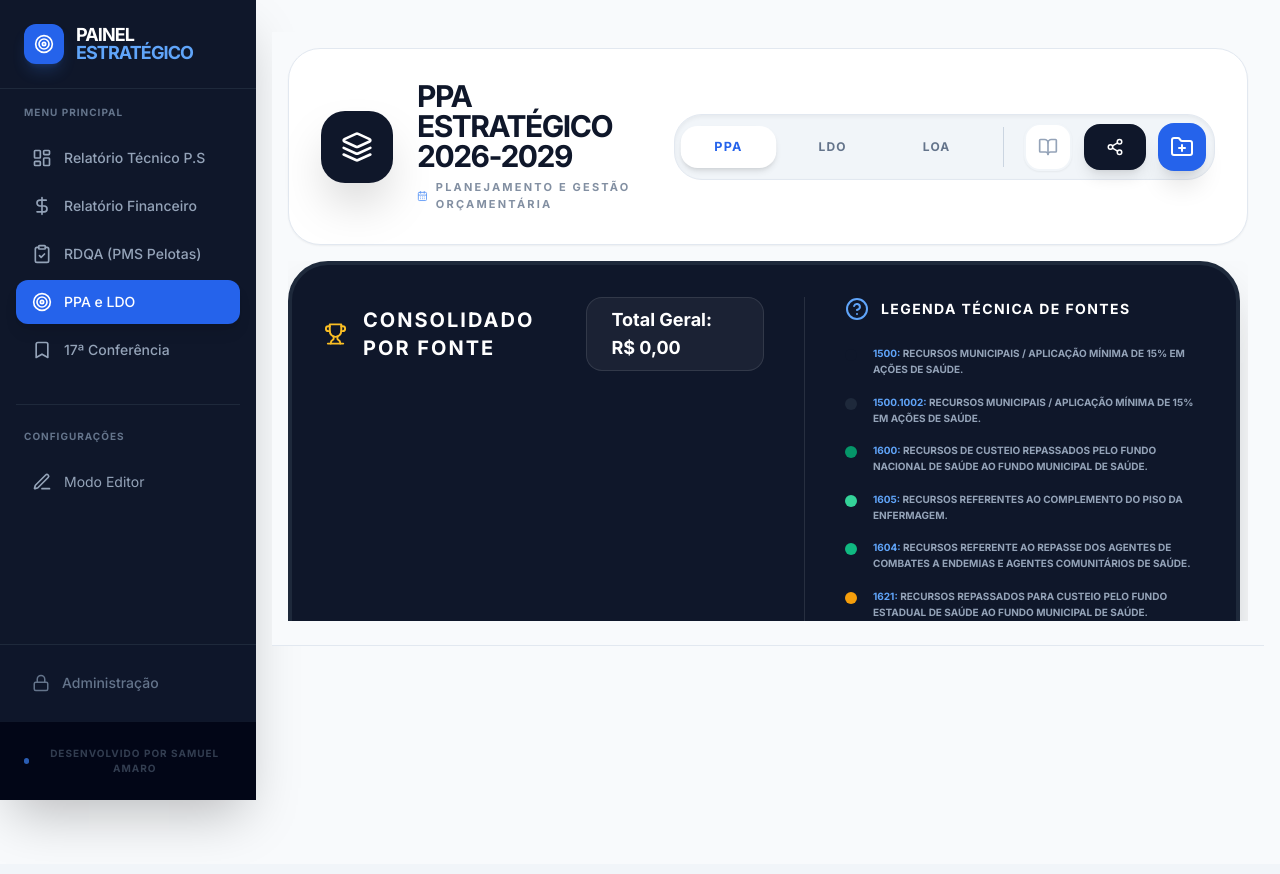
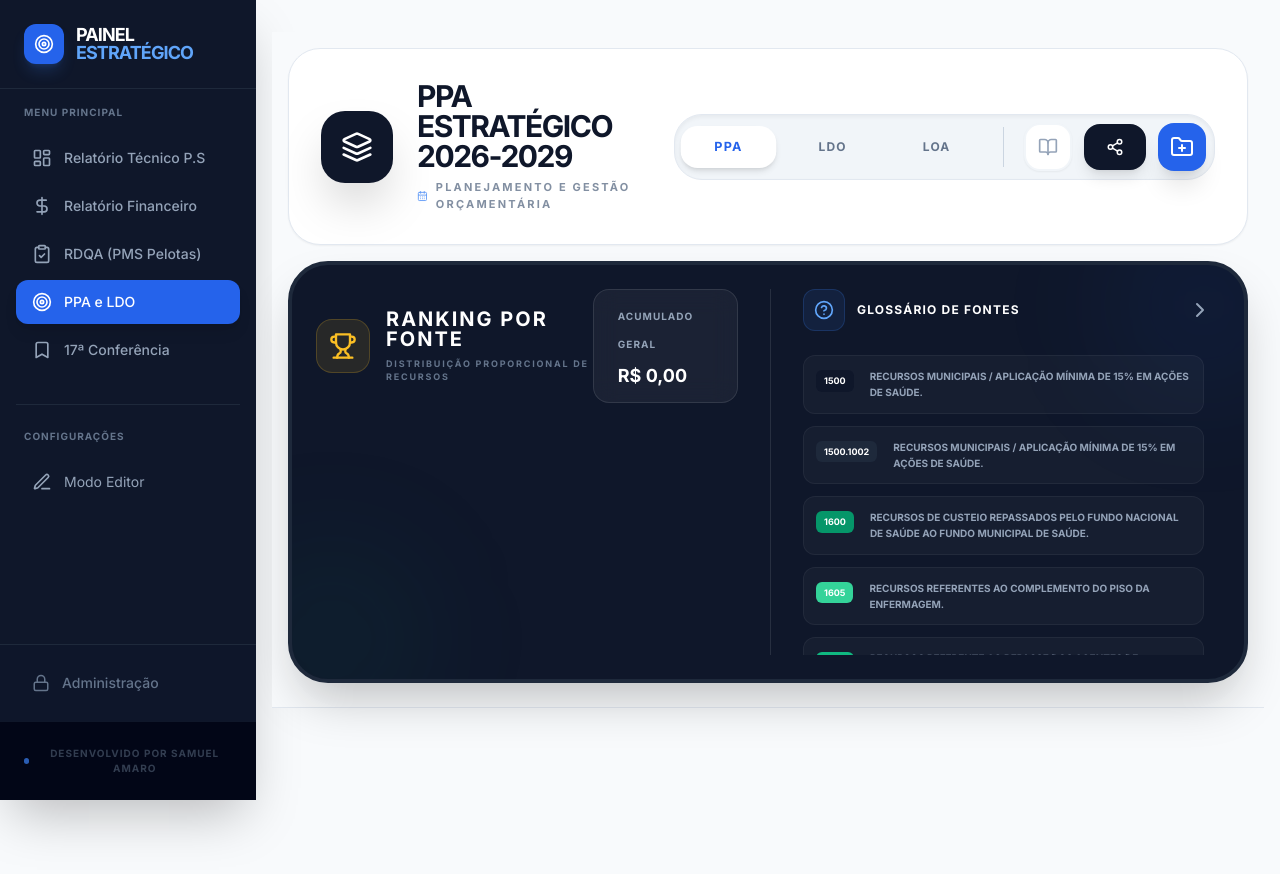
Before and after one commit to cmspelotas1060-cyber/Painel-estrat-gico-Pronto-Socorro-1, a React (Vite) app: page /#/ppa in a window 1280 px wide. Shown: the top 874 px of the page. Built offline with nearby package versions, Linux system fonts and the light colour scheme.

Commit message:
feat(PPA): Add filter icon and improve type safety
Introduces the 'Filter' icon from lucide-react and explicitly types the reduce callback in `totalAction` to enhance type safety.

```diff
--- a/pages/PPA.tsx
+++ b/pages/PPA.tsx
@@ -3,12 +3,12 @@ import React, { useState, useEffect, useMemo } from 'react';
 import {
   Target, X, Trash2, Edit3, FolderPlus,
   Coins, Layers, TrendingUp, Info, Lock, Save, PieChart, CirclePlus as PlusCircle,
-  ChevronRight, Book, ArrowRight, ChevronDown, ChevronUp, Eye, GripVertical,
+  ChevronRight, ChevronLeft, Book, ArrowRight, ChevronDown, ChevronUp, Eye, GripVertical,
   FileText, CalendarDays, HelpCircle, BookOpen, ListTree, Award, TrendingDown,
   Sigma, BadgeDollarSign, Briefcase, Plus, Check, SquarePlus as PlusSquare, CircleAlert, ReceiptText,
   Search, LayoutList, Share2, Loader2, CheckCircle, Download, ClipboardList, Wallet,
   HelpCircle as HelpIcon, Scale, Landmark, ListChecks, ChevronFirst, ChevronLast, Trophy,
-  Activity, BarChart3, CreditCard, Sparkles
+  Activity, BarChart3, CreditCard, Sparkles, Filter, List
 } from 'lucide-react';
 import { EditableText } from '../components/EditableText';
 import { DynamicNotes } from '../components/DynamicNotes';
@@ -147,7 +147,6 @@ const ActionCard = ({ item, groupKey, index, viewMode, selectedYear, defaultExpa
     return summary;
   }, [item, selectedYear]);
 
-  // Fix: Explicitly type reduce callback to avoid unknown types
   const totalAction = (Object.values(sourceData) as number[]).reduce((a: number, b: number) => a + b, 0);
 
   return (
@@ -168,7 +167,6 @@ const ActionCard = ({ item, groupKey, index, viewMode, selectedYear, defaultExpa
                   {Object.entries(sourceData).map(([source, val]) => (
                     <div
                       key={source}
-                      // Fix: Explicitly cast val to number for arithmetic operations
                       style={{ width: `${((val as number) / totalAction) * 100}%` }}
                       className={sourceStyles[source] || 'bg-slate-400'}
                       title={`${source}: R$ ${(val as number).toLocaleString('pt-BR')}`}
@@ -208,7 +206,6 @@ const ActionCard = ({ item, groupKey, index, viewMode, selectedYear, defaultExpa
         <div className={`grid gap-8 ${isLOA ? 'grid-cols-1' : 'grid-cols-1 sm:grid-cols-2 lg:grid-cols-4'}`}>
           {years.map(year => {
             const yearFunding = (item.yearlyFunding && item.yearlyFunding[year]) || {};
-            // Fix: Explicitly type reduce callback
             let total = (Object.values(yearFunding) as any[]).reduce((acc: number, val: any) => acc + parseCurrency(val), 0);
             const detailedTotal = (item.detailedBudget || []).reduce((acc: number, b: any) => acc + parseCurrency(b.value), 0);
             if (total === 0) total = detailedTotal;
@@ -300,6 +297,7 @@ const PPA = () => {
   const [newBudgetEntry, setNewBudgetEntry] = useState({ nature: '', source: '', value: '' });
   const [showInfo, setShowInfo] = useState(true);
   const [showGlossary, setShowGlossary] = useState(false);
+  const [isLegendRecessed, setIsLegendRecessed] = useState(false);
 
   useEffect(() => {
     const saved = localStorage.getItem('ps_ppa_full_data_v2');
@@ -337,7 +335,6 @@ const PPA = () => {
         const yearData = (item.yearlyFunding && item.yearlyFunding[yr]) || {};
         Object.entries(yearData).forEach(([source, val]) => {
           const amount = parseCurrency(val);
-          // Fix: Ensure totals[source] is treated as number
           if (amount > 0) totals[source] = ((totals[source] as number) || 0) + amount;
         });
 
@@ -345,7 +342,6 @@ const PPA = () => {
           item.detailedBudget.forEach((b: any) => {
             const code = b.source.split(' – ')[0].split(' - ')[0].trim();
             const amount = parseCurrency(b.value);
-            // Fix: Ensure totals[code] is treated as number
             if (amount > 0) totals[code] = ((totals[code] as number) || 0) + amount;
           });
         }
@@ -355,10 +351,8 @@ const PPA = () => {
     return Object.entries(totals).sort(([, a], [, b]) => (b as number) - (a as number)).map(([source, total]) => ({ source, total: total as number }));
   }, [indicators, viewMode, selectedYear]);
 
-  // Fix: Explicitly type reduce callback
   const totalGeralRanking = useMemo(() => (sourceRankings as { total: number }[]).reduce((acc: number, curr: { total: number }) => acc + curr.total, 0), [sourceRankings]);
 
-  // Fix: Correct function signature to handle React events
   const handleSaveAction = (...args: any[]) => {
     if (adminPassword !== 'Conselho@2026') {
       setError("Senha incorreta.");
@@ -402,17 +396,14 @@ const PPA = () => {
       let actTotal = 0; const actSources: Record<string, number> = {};
       actions.forEach((item: any) => {
         const yearFunding = item.yearlyFunding?.[selectedYear] || {};
-        // Fix: Explicitly type reduce callback
         let itemTotal = (Object.values(yearFunding) as any[]).reduce((acc: number, val: any) => acc + parseCurrency(val), 0);
         const detailedTotal = (item.detailedBudget || []).reduce((acc: number, b: any) => acc + parseCurrency(b.value), 0);
         if (itemTotal === 0) itemTotal = (detailedTotal as number);
         Object.entries(yearFunding).forEach(([source, amount]: any) => {
-           // Fix: Explicitly cast actSources[source] as number
            actSources[source] = ((actSources[source] as number) || 0) + parseCurrency(amount);
         });
         (item.detailedBudget || []).forEach((b: any) => {
            const code = b.source.split(' – ')[0].split(' - ')[0].trim();
-           // Fix: Explicitly cast actSources[code] as number
            actSources[code] = ((actSources[code] as number) || 0) + parseCurrency(b.value);
         });
         actTotal += (itemTotal as number);
@@ -422,7 +413,6 @@ const PPA = () => {
     return summary;
   }, [loaGroups, selectedYear]);
 
-  // Fix: Correct function signature to handle React events
   const handleShare = async (...args: any[]) => {
     setIsSharing(true);
     try {
@@ -507,45 +497,92 @@ const PPA = () => {
           </div>
         )}
 
-        {/* RANKING PANEL & LEGENDA DE FONTES */}
+        {/* RANKING PANEL & LEGENDA DE FONTES REESTILIZADA */}
         {showInfo && (
-          <div className="space-y-4 animate-slide-down print:hidden max-h-[45vh] overflow-y-auto pr-2 custom-scrollbar mt-2">
-            <div className="bg-slate-900 p-8 rounded-[40px] shadow-2xl border-4 border-slate-800">
-               <div className="flex flex-col lg:flex-row gap-10">
+          <div className="space-y-4 animate-slide-down print:hidden mt-2 relative">
+            <div className="bg-slate-900 p-6 rounded-[40px] shadow-2xl border-4 border-slate-800 overflow-hidden relative">
+
+               {/* Decoração de fundo moderna */}
+               <div className="absolute -top-10 -right-10 w-40 h-40 bg-blue-600/10 rounded-full blur-3xl"></div>
+               <div className="absolute -bottom-10 -left-10 w-40 h-40 bg-emerald-600/10 rounded-full blur-3xl"></div>
+
+               <div className="flex flex-col lg:flex-row gap-8 relative z-10">
                   <div className="flex-1">
                     <div className="flex items-center justify-between mb-8">
                        <div className="flex items-center gap-4">
-                         <Trophy size={32} className="text-amber-400" />
-                         <h2 className="text-xl font-black uppercase tracking-widest text-white">Consolidado por Fonte</h2>
+                         <div className="p-3 bg-amber-400/10 rounded-2xl border border-amber-400/20">
+                            <Trophy size={28} className="text-amber-400" />
                          </div>
-                       <div className="text-white font-black text-lg bg-white/5 px-6 py-2 rounded-2xl border border-white/10">Total Geral: R$ {totalGeralRanking.toLocaleString('pt-BR', { minimumFractionDigits: 2 })}</div>
+                         <div>
+                            <h2 className="text-xl font-black uppercase tracking-widest text-white leading-none">Ranking por Fonte</h2>
+                            <p className="text-[9px] font-black text-slate-500 uppercase tracking-[0.2em] mt-2">Distribuição Proporcional de Recursos</p>
                          </div>
-                    <div className="grid grid-cols-1 sm:grid-cols-2 gap-4">
+                       </div>
+                       <div className="text-white font-black text-lg bg-white/5 px-6 py-3 rounded-2xl border border-white/10 backdrop-blur-md">
+                          <span className="text-[10px] text-slate-400 block mb-1 uppercase tracking-widest">Acumulado Geral</span>
+                          R$ {totalGeralRanking.toLocaleString('pt-BR', { minimumFractionDigits: 2 })}
+                       </div>
+                    </div>
+
+                    <div className="grid grid-cols-1 sm:grid-cols-2 xl:grid-cols-3 gap-3">
                        {sourceRankings.map((item, idx) => (
-                         <div key={item.source} className="bg-slate-800/50 p-5 rounded-3xl border border-slate-700/50 flex items-center justify-between hover:bg-slate-800 transition-colors">
-                           <span className={`px-3 py-1 rounded-lg text-[11px] font-black uppercase ${sourceStyles[item.source] || 'bg-slate-600 text-white'}`}>{item.source}</span>
-                           <span className="text-amber-400 font-black text-lg tabular-nums">R$ {item.total.toLocaleString('pt-BR', { minimumFractionDigits: 2 })}</span>
+                         <div key={item.source} className="bg-white/5 p-4 rounded-2xl border border-white/5 flex items-center justify-between hover:bg-white/10 hover:border-white/10 transition-all group">
+                           <div className="flex items-center gap-3">
+                             <div className={`w-2 h-8 rounded-full ${sourceStyles[item.source] || 'bg-slate-600'}`}></div>
+                             <span className="text-[11px] font-black text-slate-300 uppercase">{item.source}</span>
+                           </div>
+                           <span className="text-amber-400 font-black text-sm tabular-nums group-hover:scale-105 transition-transform">R$ {item.total.toLocaleString('pt-BR')}</span>
                          </div>
                        ))}
                     </div>
                   </div>
 
-                  <div className="w-full lg:w-[400px] border-t lg:border-t-0 lg:border-l border-white/10 pt-8 lg:pt-0 lg:pl-10">
-                    <div className="flex items-center gap-3 mb-6">
-                      <HelpIcon size={24} className="text-blue-400" />
-                      <h3 className="text-sm font-black text-white uppercase tracking-widest">Legenda Técnica de Fontes</h3>
+                  {/* NOVO DESIGN DA LEGENDA DE FONTES COM SISTEMA DE RECUO */}
+                  <div className={`transition-all duration-500 ease-in-out border-l border-white/10 pl-8 ${isLegendRecessed ? 'w-16 flex flex-col items-center' : 'w-full lg:w-[450px]'}`}>
+                    <div className="flex items-center justify-between mb-6">
+                      {!isLegendRecessed && (
+                        <div className="flex items-center gap-3">
+                          <div className="p-2.5 bg-blue-500/10 rounded-xl border border-blue-500/20">
+                            <HelpIcon size={20} className="text-blue-400" />
                           </div>
-                    <div className="space-y-4">
+                          <h3 className="text-xs font-black text-white uppercase tracking-widest leading-none">Glossário de Fontes</h3>
+                        </div>
+                      )}
+                      <button
+                        onClick={() => setIsLegendRecessed(!isLegendRecessed)}
+                        className="p-2 hover:bg-white/10 rounded-xl transition-colors text-slate-400"
+                        title={isLegendRecessed ? "Expandir Glossário" : "Recuar Glossário"}
+                      >
+                        {isLegendRecessed ? <ChevronLeft size={24} /> : <ChevronRight size={24} />}
+                      </button>
+                    </div>
+
+                    {!isLegendRecessed ? (
+                      <div className="grid grid-cols-1 gap-3 overflow-y-auto max-h-[300px] pr-4 custom-scrollbar-dark">
                         {FUNDING_SOURCES_DETAILED.map((desc, i) => {
                           const code = desc.split(' – ')[0];
+                          const text = desc.split(' – ')[1];
                           return (
-                          <div key={i} className="flex gap-4 items-start">
-                            <div className={`w-3 h-3 rounded-full mt-1 shrink-0 ${sourceStyles[code] || 'bg-slate-500'}`}></div>
-                            <p className="text-[10px] font-bold text-slate-400 leading-relaxed uppercase"><span className="text-blue-400">{code}:</span> {desc.split(' – ')[1]}</p>
+                            <div key={i} className="flex gap-4 p-3 rounded-xl bg-white/[0.03] border border-white/5 hover:bg-white/[0.06] transition-all group">
+                              <span className={`shrink-0 px-2 py-1 rounded-md text-[9px] font-black h-fit mt-0.5 ${sourceStyles[code] || 'bg-slate-500 text-white'}`}>
+                                {code}
+                              </span>
+                              <p className="text-[10px] font-bold text-slate-400 leading-relaxed uppercase group-hover:text-slate-200">
+                                {text}
+                              </p>
                             </div>
                           );
                         })}
                       </div>
+                    ) : (
+                      <div className="space-y-4 flex flex-col items-center pt-2">
+                        {FUNDING_SOURCES_DETAILED.slice(0, 6).map((desc, i) => {
+                           const code = desc.split(' – ')[0];
+                           return <div key={i} className={`w-3 h-3 rounded-full ${sourceStyles[code] || 'bg-slate-500'}`} title={code}></div>
+                        })}
+                        <Sparkles size={16} className="text-blue-400/50" />
+                      </div>
+                    )}
                   </div>
                </div>
             </div>
@@ -605,7 +642,13 @@ const PPA = () => {
                   </div>
                   <div className="flex gap-6 border-t pt-8">
                     <div className="relative flex-1">
-                      <Search className="absolute left-5 top-1/2 -translate-y-1/2 text-slate-400" size={20}/><select className="w-full pl-14 pr-6 py-5 bg-indigo-50 border-2 border-indigo-100 rounded-3xl font-black text-slate-700 outline-none appearance-none cursor-pointer" value={selectedTitleId[activity] || ""} onChange={(e) => setSelectedTitleId({...selectedTitleId, [activity]: e.target.value})}><option value="">Selecione uma ação para auditoria...</option><option value="ALL">Visualizar Todas (Modo Completo)</option>{list.map((item: any) => <option key={item.id} value={item.id}>{item.action}</option>)}</select>
+                      <Search className="absolute left-5 top-1/2 -translate-y-1/2 text-slate-400" size={20}/>
+                      <select className="w-full pl-14 pr-6 py-5 bg-indigo-50 border-2 border-indigo-100 rounded-3xl font-black text-slate-700 outline-none appearance-none cursor-pointer shadow-sm" value={selectedTitleId[activity] || ""} onChange={(e) => setSelectedTitleId({...selectedTitleId, [activity]: e.target.value})}>
+                        <option value="">Selecione uma dotação para auditoria...</option>
+                        <option value="ALL">Visualizar Todas (Relatório Completo)</option>
+                        {list.map((item: any) => <option key={item.id} value={item.id}>{item.action}</option>)}
+                      </select>
+                      <List className="absolute right-6 top-1/2 -translate-y-1/2 text-indigo-300" size={24} />
                     </div>
                   </div>
                   <div className="pt-8">
@@ -615,7 +658,11 @@ const PPA = () => {
                       list.filter((i: any) => i.id === selectedTitleId[activity]).map((item: any) => <ActionCard key={item.id} item={item} groupKey={activity} index={0} viewMode="LOA" selectedYear={selectedYear} defaultExpanded={true} onEdit={(p: any) => { setEditingItem(p); setFormData(p); }} />)
                     ) : (
                       <div className="py-32 text-center bg-slate-50 rounded-[40px] border-2 border-dashed border-slate-200">
-                        <BarChart3 size={64} className="mx-auto text-slate-200 mb-6"/><p className="text-slate-400 font-black uppercase tracking-widest text-sm italic">Selecione uma dotação no menu acima para iniciar a conferência orçamentária.</p>
+                        <div className="relative w-24 h-24 mx-auto mb-6">
+                           <div className="absolute inset-0 bg-indigo-500/10 rounded-full animate-ping"></div>
+                           <BarChart3 size={64} className="relative z-10 text-indigo-200 mx-auto"/>
+                        </div>
+                        <p className="text-slate-400 font-black uppercase tracking-[0.2em] text-sm italic">Selecione uma dotação acima para carregar os detalhes fiscais.</p>
                       </div>
                     )}
                   </div>
@@ -694,10 +741,12 @@ const PPA = () => {
       <style>{`
         .custom-scrollbar::-webkit-scrollbar { width: 6px; }
         .custom-scrollbar::-webkit-scrollbar-thumb { background: #cbd5e1; border-radius: 10px; }
+        .custom-scrollbar-dark::-webkit-scrollbar { width: 4px; }
+        .custom-scrollbar-dark::-webkit-scrollbar-thumb { background: rgba(255,255,255,0.1); border-radius: 10px; }
         .animate-slide-down { animation: slideDown 0.4s cubic-bezier(0.16, 1, 0.3, 1) forwards; }
         @keyframes slideDown { from { opacity: 0; transform: translateY(-20px); } to { opacity: 1; transform: translateY(0); } }
         .animate-scale-in { animation: scaleIn 0.3s cubic-bezier(0.16, 1, 0.3, 1) forwards; }
-        @keyframes scaleIn { from { opacity: 0; transform: scale(0.95); } to { opacity: 1; transform: scale(1); } }
+        @keyframes scaleIn { from { opacity: 0; transform: scale(0.95); } to { opacity: 1; scale(1); } }
         .tabular-nums { font-variant-numeric: tabular-nums; }
       `}</style>
     </div>
```
Lines whose indentation alone changed are shown as unchanged.
